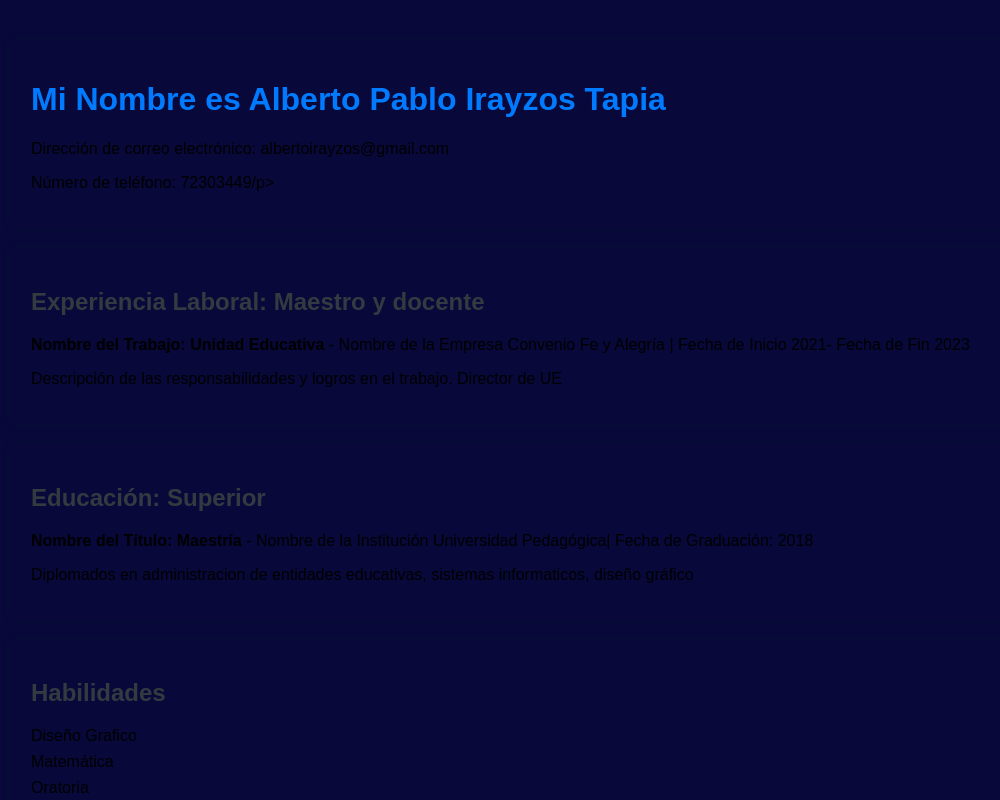
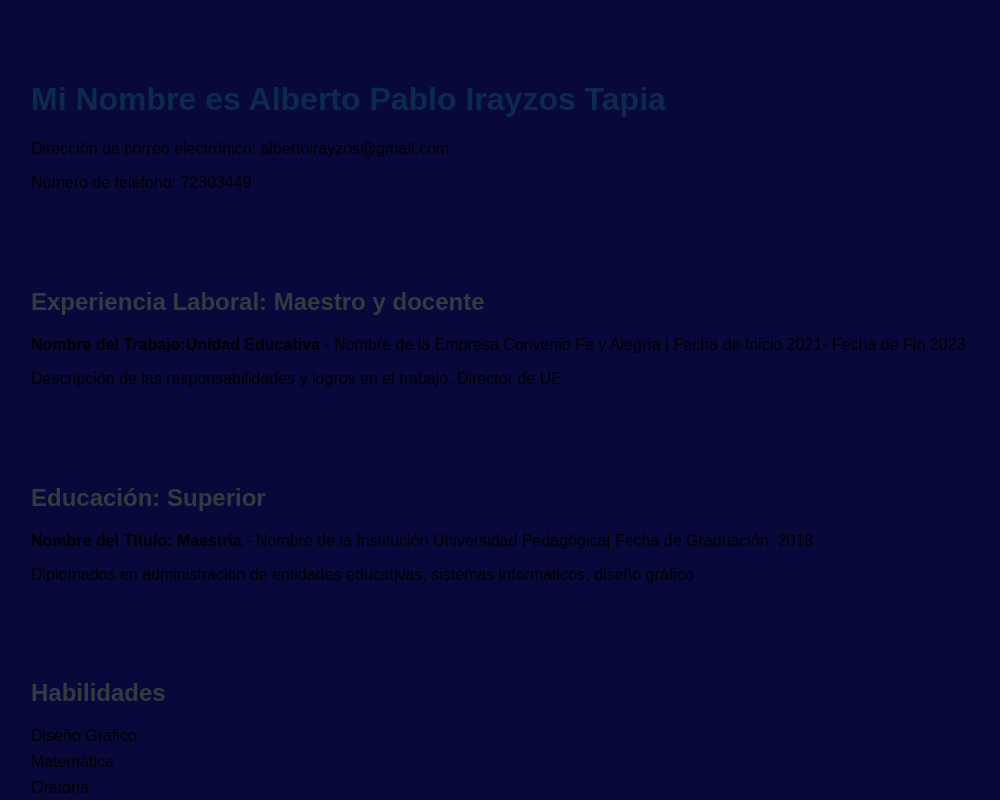
Before and after one commit to albertopablo777/proyectito.github.io, a plain HTML site: page index.html in a window 1280 px wide. Shown: the top 800 px of the page, without its empty margins (29-1029 px from the left). Drawn offline with Linux system fonts and the light colour scheme.

Commit message:
Update index.html

```diff
--- a/index.html
+++ b/index.html
@@ -18,7 +18,7 @@
         }
 
         h1 {
-            color: #007BFF;
+            color: #0b2b4d;
         }
 
         h2 {
@@ -31,12 +31,12 @@
     <div class="section">
         <h1>Mi Nombre es Alberto Pablo Irayzos Tapia</h1>
         <p>Dirección de correo electrónico:  albertoirayzos@gmail.com</p>
-        <p>Número de teléfono:   72303449/p>
+        <p>Número de teléfono: 72303449 </p>
     </div>
 
     <div class="section">
         <h2>Experiencia Laboral: Maestro y docente</h2>
-        <p><strong>Nombre del Trabajo: Unidad Educativa </strong> - Nombre de la Empresa Convenio Fe y Alegría | Fecha de Inicio 2021- Fecha de Fin 2023</p>
+        <p><strong> Nombre del Trabajo:Unidad Educativa </strong> - Nombre de la Empresa Convenio Fe y Alegría | Fecha de Inicio 2021- Fecha de Fin 2023</p>
         <p>Descripción de las responsabilidades y logros en el trabajo. Director de UE</p>
     </div>
 
```
